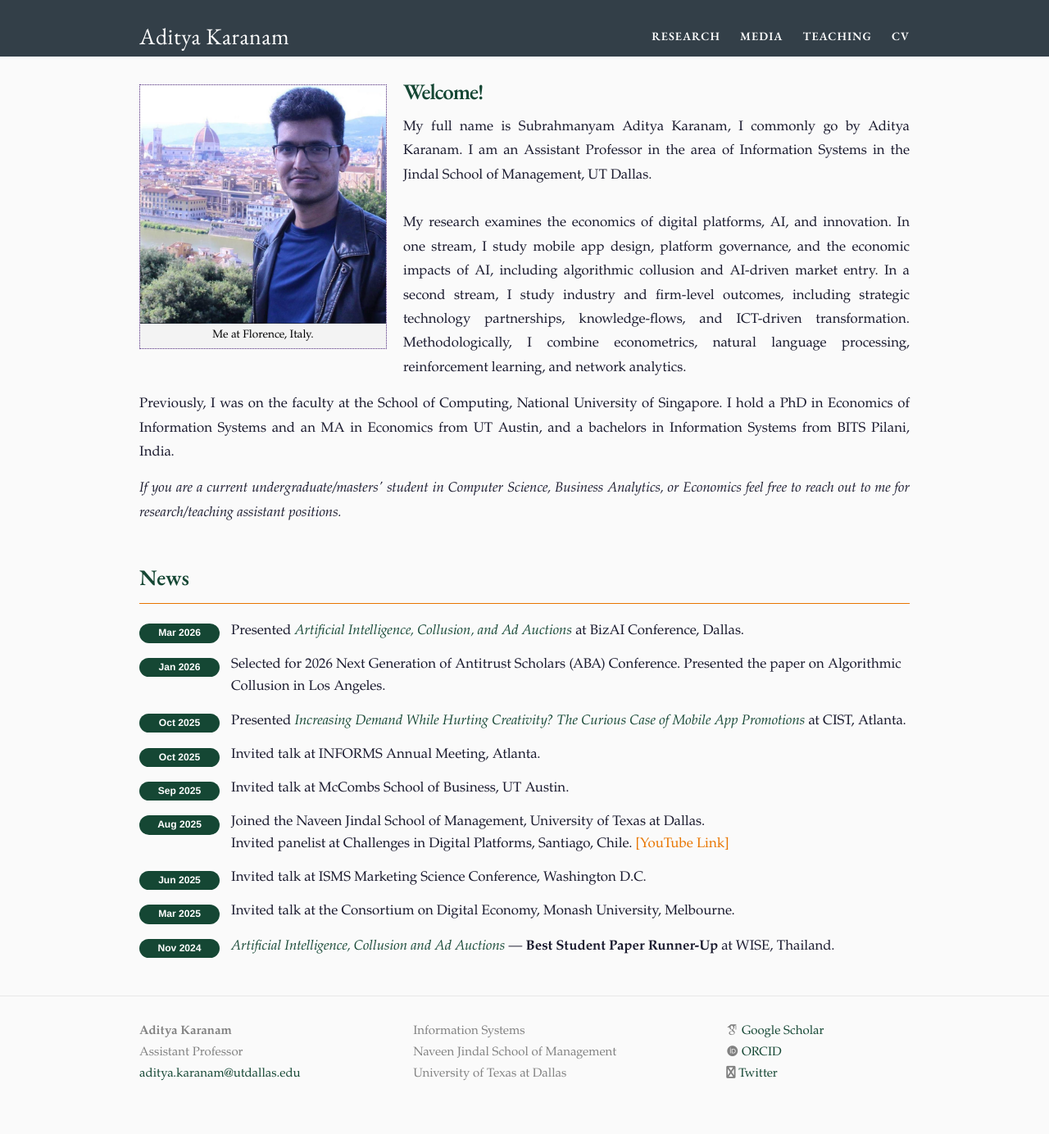
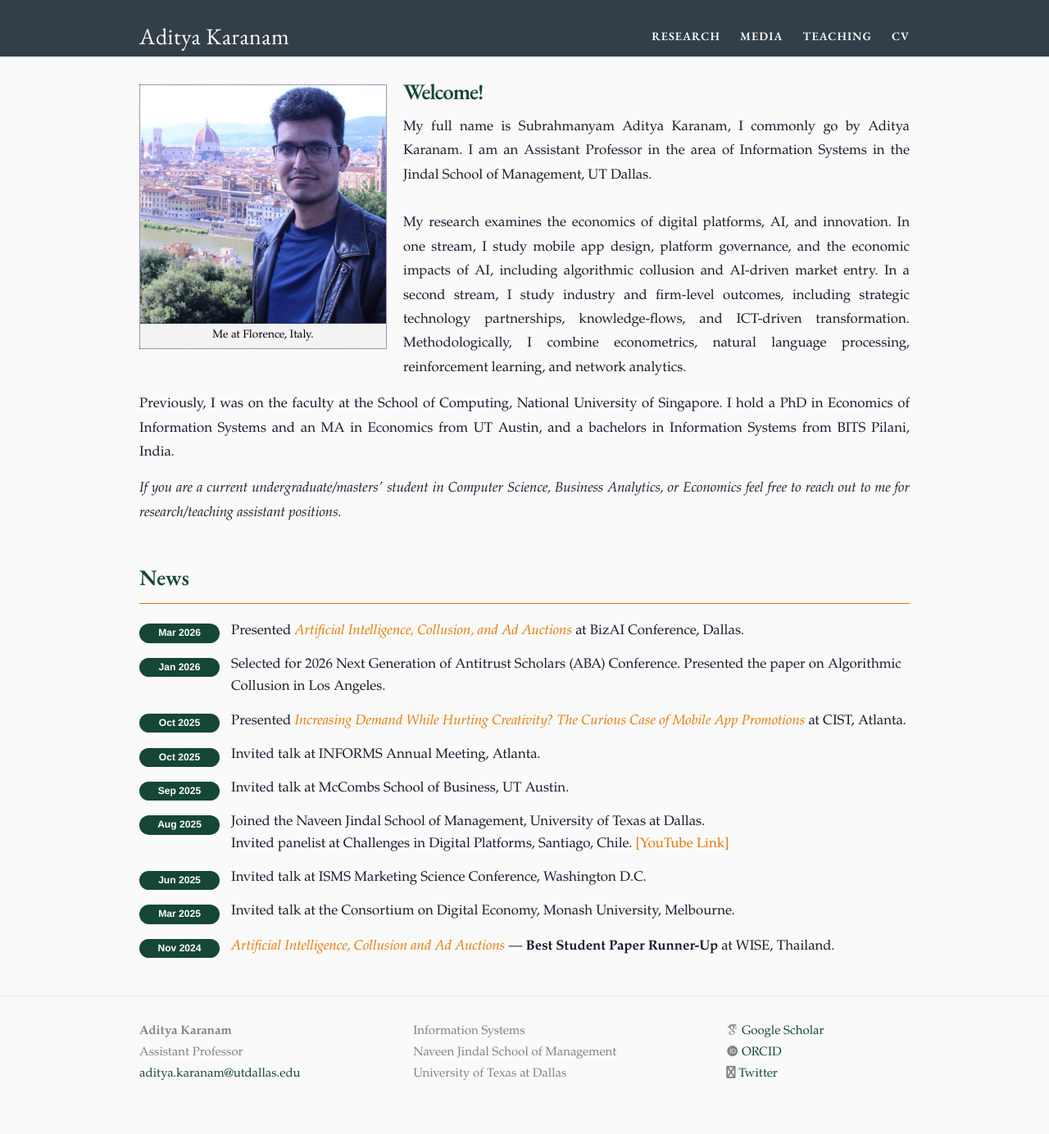
Before and after one commit to askaranam/askaranam.github.io, a Jekyll site: the page built from index.html, in a window 1280 px wide. Shown: the whole page at 82% size. Built offline with Jekyll 4.4.1, drawn with Linux system fonts in a browser that asks for light colours; some web fonts are replaced.

Commit message:
Update index.html

```diff
--- a/index.html
+++ b/index.html
@@ -35,7 +35,7 @@ layout: default
   .timeline { list-style: none; padding: 0; margin-left: 0; }
   .timeline li { display: flex; gap: 14px; margin-bottom: 14px; align-items: flex-start; line-height: 1.6; }
   .date-pill { flex-shrink: 0; background: #154734; color: white; font-size: 0.72em; padding: 2px 9px; border-radius: 20px; font-family: Helvetica, Arial, sans-serif; font-weight: 600; margin-top: 4px; white-space: nowrap; min-width: 80px; text-align: center; }
-  .timeline em { font-style: italic; color: #154734; }
+  .timeline em { font-style: italic; color: #e87500; }
   .timeline a { color: #e87500; text-decoration: none; }
   .timeline a:hover { text-decoration: underline; }
 
```
